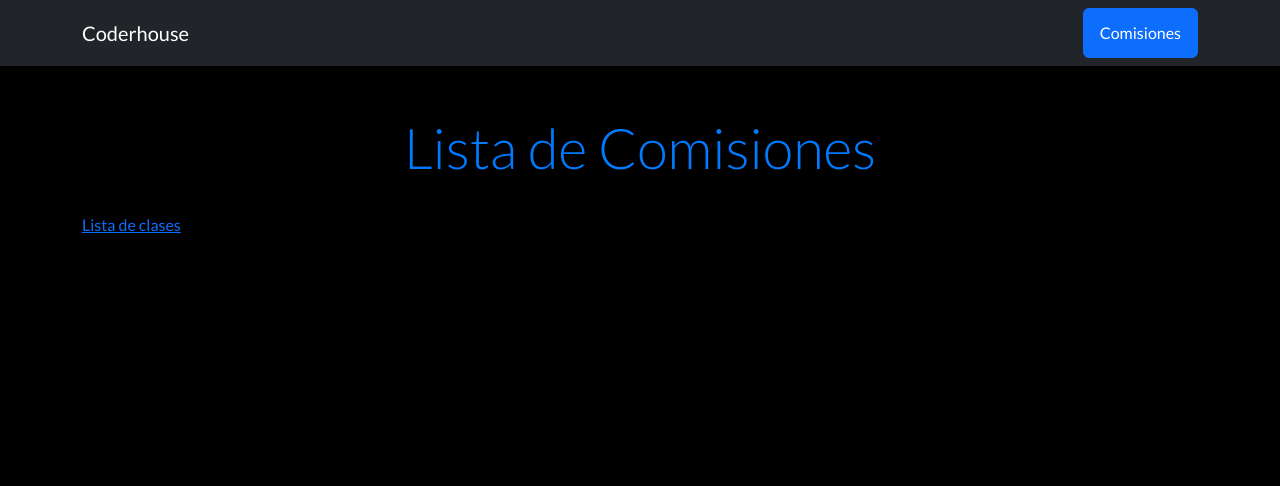
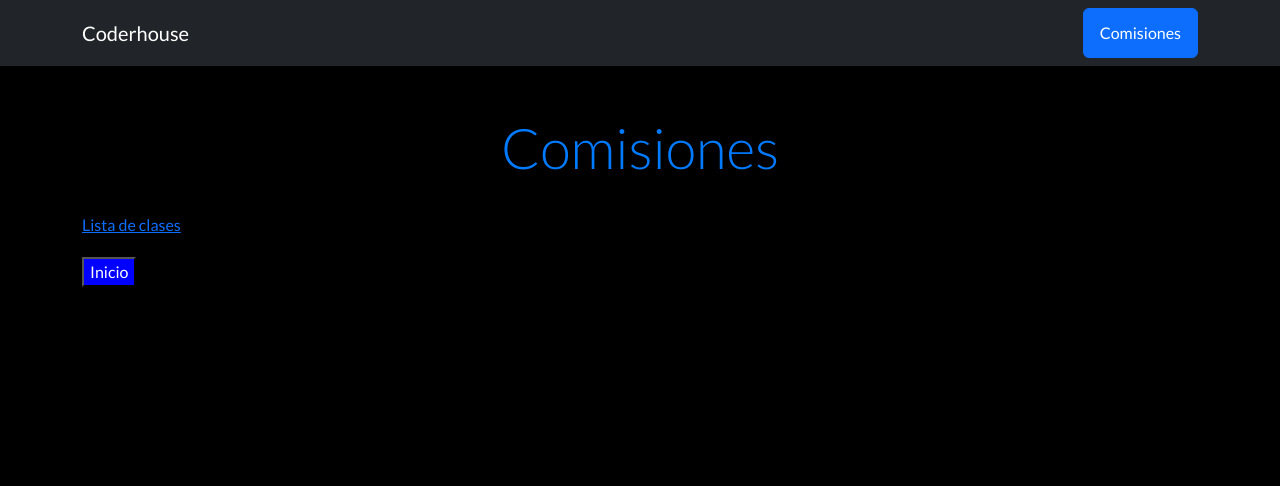
Before and after one commit to Franelli24/Tercera-pre-entrega-Marinelli, a Django app: template Escuela/clase/templates/clase/index.html in a window 1280 px wide. Shown: the top 486 px of the page. Run offline with Django 3.2, Linux system fonts and the light colour scheme; the template is opened without the code that fills it, so the values that code supplies are empty; some libraries are stand-ins or nearby versions.

Commit message:
feat: botones

```diff
--- a/Escuela/clase/templates/clase/clase_list.html
+++ b/Escuela/clase/templates/clase/clase_list.html
@@ -10,6 +10,11 @@
 
 {% block contenido %}
 
+    <div style="margin-top: 20px;">
+    <button style="background-color: blue;"><a href="{% url 'clase:index' %}"
+        style="color: white; text-decoration: none;">Volver</a></button>
+    </div>
+
     {% for comision in comisiones %}
         <h1>{{ comision.nombre }} | {{ comision.curso }} | {{ comision.profesor }}</h1>
         <ol>
--- a/Escuela/clase/templates/clase/index.html
+++ b/Escuela/clase/templates/clase/index.html
@@ -1,15 +1,20 @@
 {% extends 'core/base.html' %}
 
 {% block titulo %}
-    Comisiones
+    Comisiones | Inicio
 {% endblock titulo %}
 
 {% block body_title %}
-    Lista de Comisiones
+    Comisiones
 {% endblock body_title %}
 
 {% block contenido %}
     <div>
         <a href="{% url 'clase:clase_list' %}">Lista de clases</a>
     </div>
+
+    <div style="margin-top: 20px;">
+    <button style="background-color: blue;"><a href="{% url 'core:index' %}"
+        style="color: white; text-decoration: none;">Inicio</a></button>
+    </div>
 {% endblock contenido %}
--- a/Escuela/core/templates/core/base.html
+++ b/Escuela/core/templates/core/base.html
@@ -43,13 +43,10 @@
             </h1>
         </div>
     </div>
-
-    <div class="row">
-        <div class="col">
+        <div>
             {% block contenido %}
             {% endblock contenido %}
         </div>
-    </div>
 </div>
 
 {% include 'core/components/footer.html' %}
--- a/Escuela/core/templates/core/index.html
+++ b/Escuela/core/templates/core/index.html
@@ -14,6 +14,6 @@
                 src="{% static 'core/img/coder.jpg' %}" alt="..." /></div>
                 <div class="text-center text-black">
                     <!-- Page heading-->
-                    <h1 class="mb-5" style="color: #ffffff;">Generate more leads with a professional landing page!</h1>
+                    <h1 class="mb-5" style="color: #ffffff;">Tercera pre-entrega del Curso de Python</h1>
 
 {% endblock contenido %}
```
